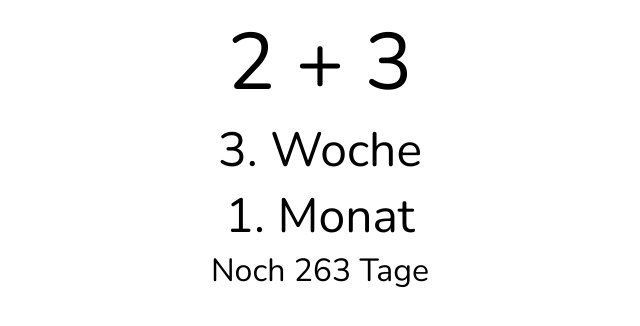
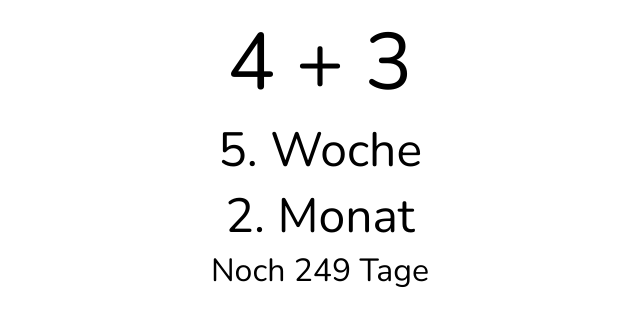
Before and after one commit to lgirndt/stuff, a plain HTML site: page weeks.html in a window 1280 px wide. Shown: the whole page, without its empty margins (320-960 px from the left). Drawn offline with nearby package versions, Linux system fonts and the light colour scheme.

Commit message:
fix date

```diff
--- a/weeks.html
+++ b/weeks.html
@@ -35,8 +35,8 @@
     <script language="javascript">
     $(function(){
       var today = new Date();
-      var firstDay = new Date(2016,07,11);
-      var lastDay = new Date(2017,04,18);
+      var firstDay = new Date(2016,06,28);
+      var lastDay = new Date(2017,04,04);
       var mil = Math.floor(today - firstDay);
       var weekBasis = mil / (1000*7*24*60*60);
       var weekRest = weekBasis - Math.floor(weekBasis);
```
